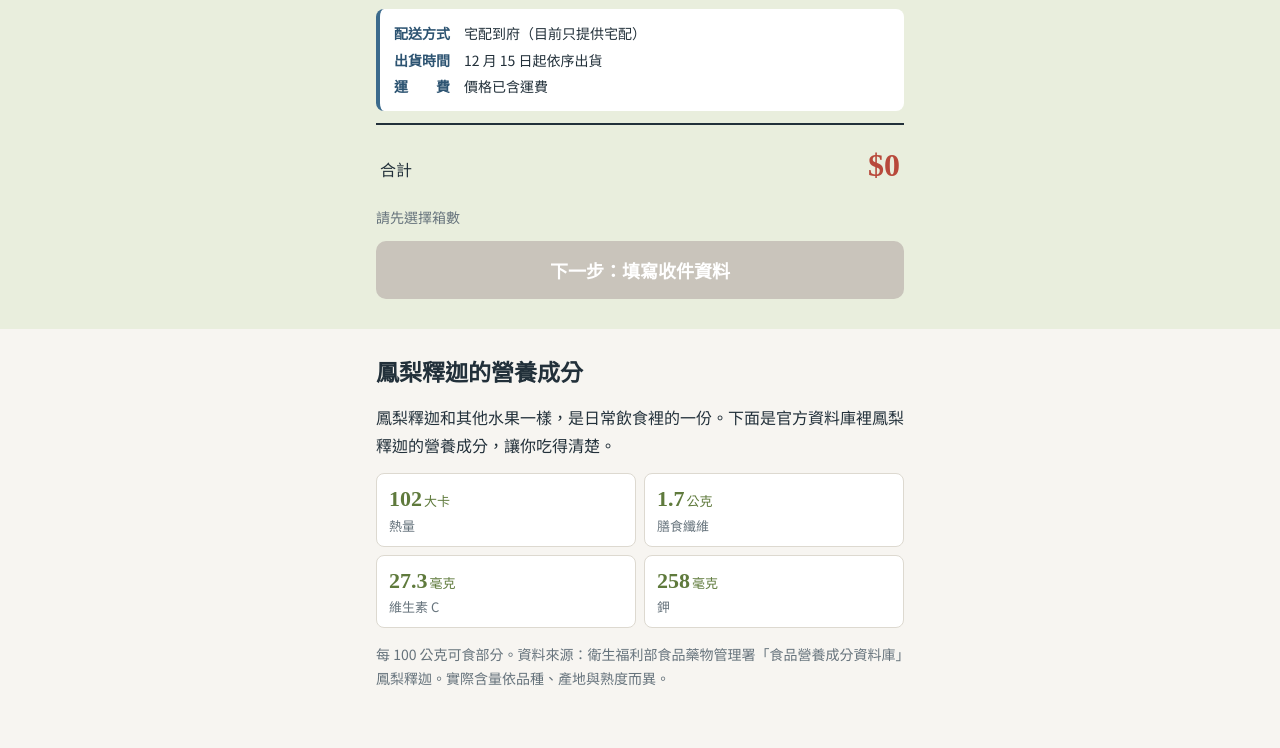
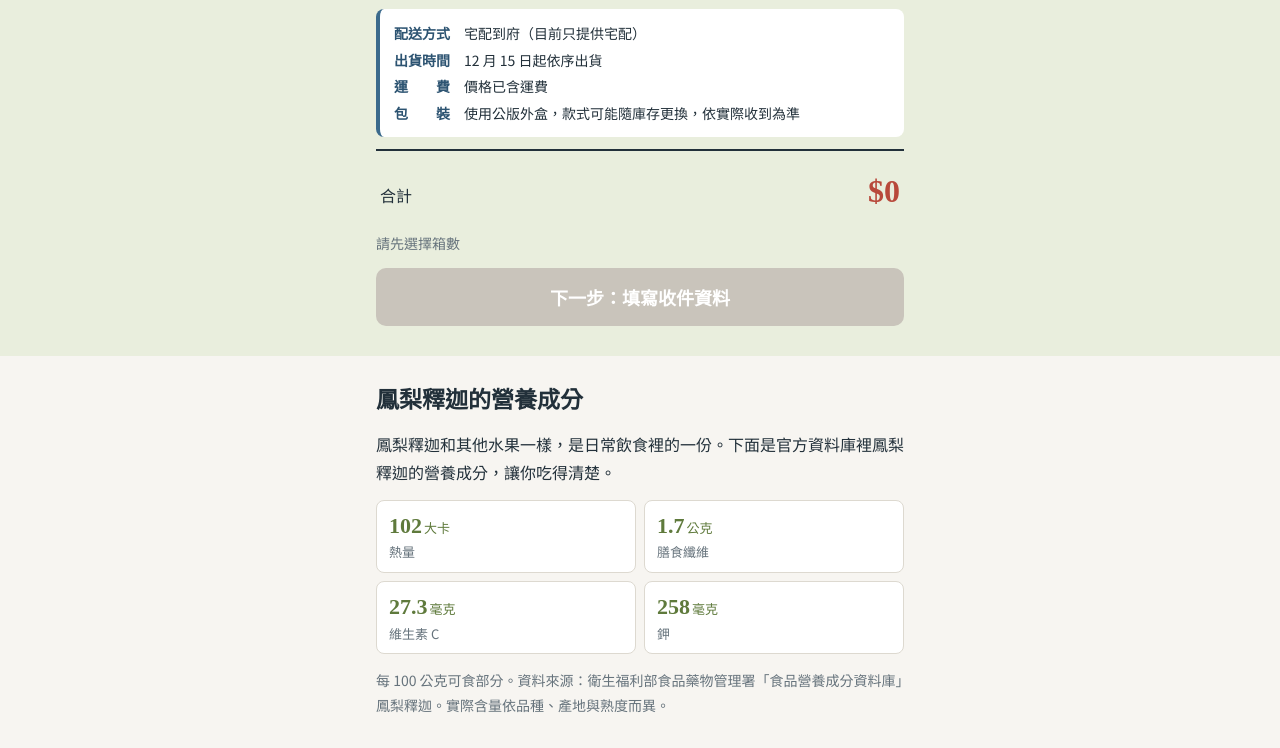
Before and after one commit to charlesjhang/dayuanorder, a plain HTML site: page index.html in a window 1280 px wide. Shown: the part 2563-3311 px from the top of the page. Drawn offline with Linux system fonts and the light colour scheme.

Commit message:
Note that boxes are generic and may vary
Co-Authored-By: Claude Opus 5.5 <noreply@anthropic.com>
Claude-Session: https://claude.ai/code/session_01QaZFhZp5PbXd6DwxkZdbAj

```diff
--- a/index.html
+++ b/index.html
@@ -218,6 +218,7 @@ footer a{color:#fff}
         <li><b>配送方式</b>　宅配到府（目前只提供宅配）</li>
         <li><b>出貨時間</b>　12 月 15 日起依序出貨</li>
         <li><b>運　　費</b>　價格已含運費</li>
+        <li><b>包　　裝</b>　使用公版外盒，款式可能隨庫存更換，依實際收到為準</li>
       </ul>
       <div class="total"><span>合計</span><b id="total1">$0</b></div>
       <p class="muted" id="summary1">請先選擇箱數</p>
```
